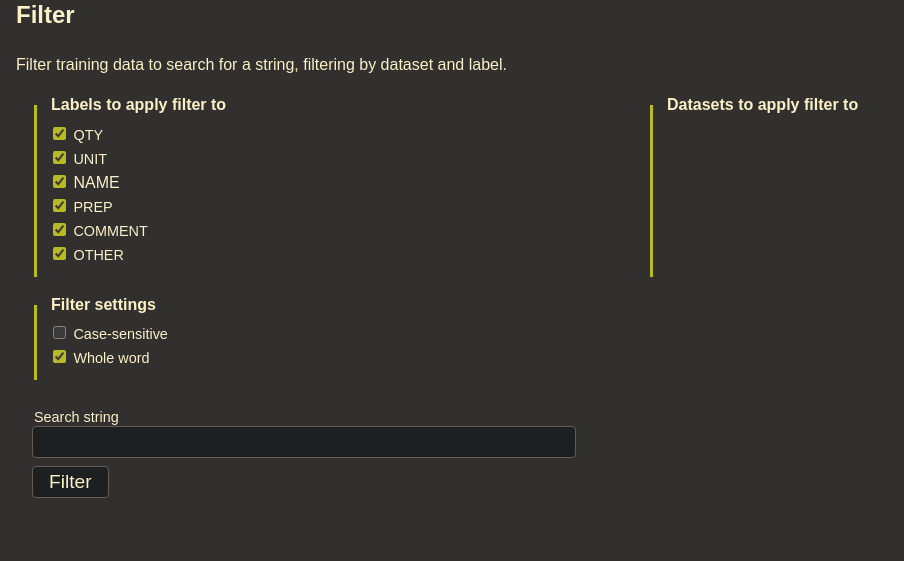
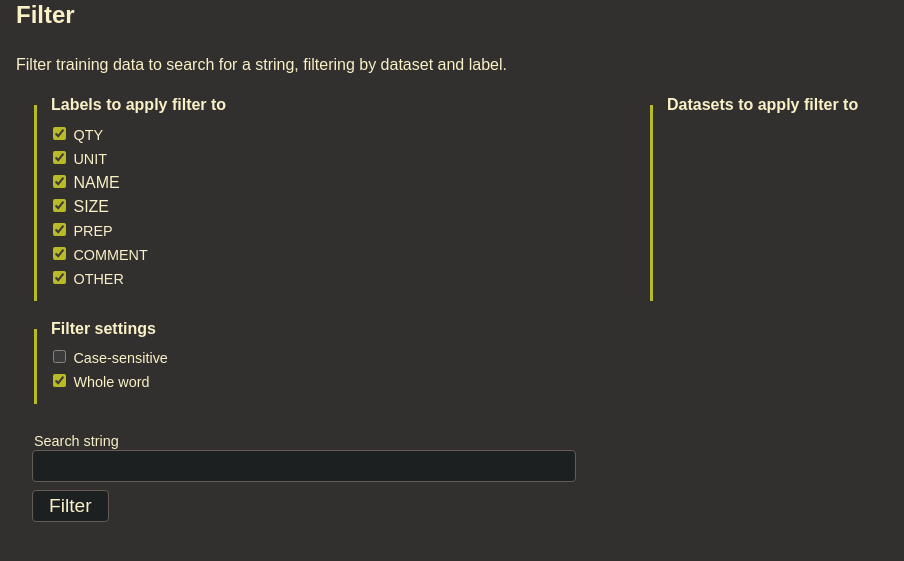
Before and after one commit to strangetom/ingredient-parser, a Flask app: page / in a window 1280 px wide. Shown: the part 189-750 px from the top of the page, without its empty margins (0-904 px from the left). Run offline with Flask 3, Linux system fonts and the light colour scheme; data that the repository does not hold is empty.

Commit message:
Feature: Update labeller app filters to work with size label. Update webapp to display size label.

```diff
--- a/labeller/__init__.py
+++ b/labeller/__init__.py
@@ -228,7 +228,7 @@ def apply_filter(params: dict[str, str]) -> list[int]:
         query = re.compile(expression, re.UNICODE | re.IGNORECASE)
 
     # 6 possible labels in total
-    if len(labels) == 6:
+    if len(labels) == 7:
         # Search through sentences
         indices = []
         for entry in data:
--- a/labeller/templates/index.html.jinja
+++ b/labeller/templates/index.html.jinja
@@ -44,6 +44,10 @@
                                 <div>
                                     <input type="checkbox" id="label-NAME" name="label-NAME" checked/>
                                     <label for="label-NAME">NAME</label>
+                                </div>
+                                <div>
+                                    <input type="checkbox" id="label-SIZE" name="label-SIZE" checked/>
+                                    <label for="label-SIZE">SIZE</label>
                                 </div>
                                 <div class="checkbox">
                                     <input type="checkbox" id="label-PREP" name="label-PREP" checked/>
--- a/webapp/__init__.py
+++ b/webapp/__init__.py
@@ -27,7 +27,7 @@ def home():
         )
 
     parser_info = inspect_parser(sentence)
-    parsed = parser_info.PostProcessor.parsed()
+    parsed = parser_info.PostProcessor.parsed
 
     return render_template(
         "index.html.jinja",
@@ -35,6 +35,7 @@ def home():
         sentence=sentence,
         tokens=zip(parser_info.PostProcessor.tokens, parser_info.PostProcessor.labels),
         name=parsed.name if parsed.name is not None else IngredientText("", 0),
+        size=parsed.size if parsed.size is not None else IngredientText("", 0),
         amounts=parsed.amount,
         preparation=parsed.preparation
         if parsed.preparation is not None
--- a/webapp/static/css/index.css
+++ b/webapp/static/css/index.css
@@ -51,6 +51,9 @@ input {
 .AMOUNT {
   /* Mix of --green and --yellow */
   --color: #B8981E;
+}
+.SIZE {
+  --color: var(--orange);
 }
 
 .sentence {
```
Also changed, not shown: webapp/templates/index.html.jinja (+12 -0 lines).
